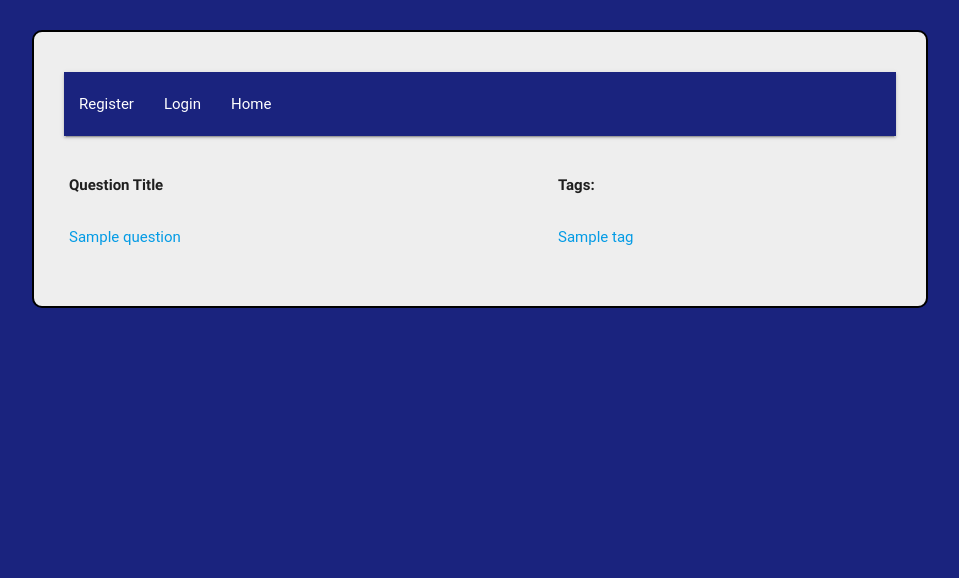
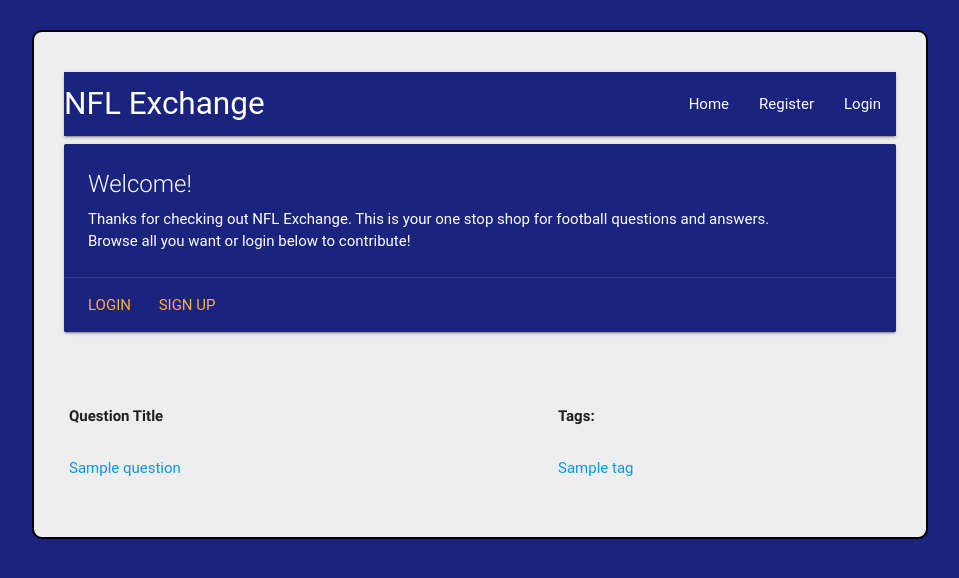
Before and after one commit to Cuddlemuffin007/nfl_exchange, a Django app: page / in a window 1280 px wide. Shown: the top 578 px of the page, without its empty margins (160-1119 px from the left). Run offline with Django 3.2, Linux system fonts and the light colour scheme; tables that the repository leaves empty hold one stand-in row (values such as "Sample post"); some libraries are stand-ins or nearby versions; some web fonts are replaced.

Commit message:
final touches

```diff
--- a/nfl_app/templates/base.html
+++ b/nfl_app/templates/base.html
@@ -12,16 +12,17 @@
 <div class="container grey lighten-3">
 <nav>
     <div class="nav-wrapper indigo darken-4">
-      <ul id="nav-mobile" class="left hide-on-med-and-down">
+      <a href="{% url 'question_list_view'  %}" class="brand-logo">NFL Exchange</a>
+      <ul id="nav-mobile" class="right hide-on-med-and-down">
         {% if user.is_authenticated %}
-        <li><a href="{% url 'logout' %}">Logout</a></li>
         <li><a href="{% url 'user_profile_detail_view' user.id %}">Your Profile</a></li>
         <li><a href="{% url 'question_list_view' %}">All Questions</a></li>
         <li><a href="{% url 'question_create_view' %}">Ask a Question</a></li>
+        <li><a href="{% url 'logout' %}">Logout</a></li>
         {% else %}
+        <li><a href="{% url 'question_list_view' %}">Home</a></li>
         <li><a href="{% url 'signup' %}">Register</a></li>
         <li><a href="{% url 'login' %}">Login</a></li>
-        <li><a href="{% url 'question_list_view' %}">Home</a></li>
         {% endif %}
       </ul>
     </div>
--- a/nfl_app/templates/nfl_app/question_form.html
+++ b/nfl_app/templates/nfl_app/question_form.html
@@ -7,7 +7,6 @@
     {% csrf_token %}
     {{ form.as_p }}
     <input type='text' name='tags' placeholder='tag1, tag2'>
-    <label for='tags'>Tags:</label>
     <br><br><br>
     <button class="btn waves-effect waves-light indigo darken-4" type="submit" name="action">Post Your Question
     <i class="material-icons right">send</i>
--- a/nfl_app/templates/nfl_app/question_list.html
+++ b/nfl_app/templates/nfl_app/question_list.html
@@ -2,6 +2,22 @@
 {% block title%}Home{% endblock %}
 
 {% block content %}
+  <div class="row">
+    <div class="col s12">
+      <div class="card indigo darken-4">
+        <div class="card-content white-text">
+          <span class="card-title">Welcome!</span>
+          <p>Thanks for checking out NFL Exchange. This is your one stop shop
+            for football questions and answers.</p>
+          <p>Browse all you want or login below to contribute!</p>
+        </div>
+        <div class="card-action">
+          <a href="{% url 'login' %}">Login</a>
+          <a href="{% url 'signup' %}">Sign Up</a>
+        </div>
+      </div>
+    </div>
+  </div>
         <br>
         <table class="highlight">
         <th>Question Title</th>
@@ -11,6 +27,9 @@
           {% for tag in question.tags.all %}
         <td><a href="{% url 'tag_detail_view' tag.id %}">{{ tag }}</a></td>
         {% endfor %}</tr>
+    {% empty %}
+          <h3>Looks like there are no questions yet.<h3>
+          <h5>Why don't you ask something?</h5>
     {% endfor %}
         </table>
         <br>
--- a/nfl_app/templates/nfl_app/userprofile_detail.html
+++ b/nfl_app/templates/nfl_app/userprofile_detail.html
@@ -7,7 +7,11 @@
 
 <h5>Questions you have asked:</h5>
 {% for question in user_questions %}
-  <div><a href="{% url 'question_detail_view' question.id %}">{{ question.title }}</a></div>
+<div class='row'>
+  <div class='col s6'><a href="{% url 'question_detail_view' question.id %}">{{ question.title }}</a></div>
+  <div class='col s6'>{{ question.posted }}</div>
+</div>
+
 {% endfor %}
 
 {% endblock %}
--- a/nfl_app/views.py
+++ b/nfl_app/views.py
@@ -6,8 +6,7 @@ from django.core.exceptions import ObjectDoesNotExist
 from django.http import HttpResponseRedirect
 from nfl_app.models import UserProfile, Question, Answer, Tag, Vote
 from rest_framework import generics
-from rest_framework.authentication import TokenAuthentication
-from rest_framework.permissions import IsAuthenticated, AllowAny, IsAuthenticatedOrReadOnly
+from rest_framework.permissions import AllowAny, IsAuthenticatedOrReadOnly
 from nfl_app.serializers import QuestionSerializer, AnswerSerializer, TagSerializer, VoteSerializer, UserSerializer
 
 
@@ -127,10 +126,7 @@ def downvote_create_view(request, pk):
 # Begin API endpoints
 class UserCreateAPIView(generics.CreateAPIView):
     serializer_class = UserSerializer
-
-    def create(self, request, *args, **kwargs):
-        request.data['poster'] = request.user.pk
-        return super().create(request, *args, **kwargs)
+    permission_classes = (AllowAny,)
 
 
 class QuestionListCreateAPIView(generics.ListCreateAPIView):
@@ -143,7 +139,7 @@ class QuestionListCreateAPIView(generics.ListCreateAPIView):
         return super().create(request, *args, **kwargs)
 
 
-class QuestionRetrieveUpdateDestroyAPIView(generics.RetrieveUpdateDestroyAPIView):
+class QuestionRetrieveAPIView(generics.RetrieveAPIView):
     queryset = Question.objects.all()
     serializer_class = QuestionSerializer
 
@@ -158,7 +154,7 @@ class AnswerListCreateAPIView(generics.ListCreateAPIView):
         return super().create(request, *args, **kwargs)
 
 
-class AnswerRetrieveUpdateDestroyAPIView(generics.RetrieveUpdateDestroyAPIView):
+class AnswerRetrieveAPIView(generics.RetrieveAPIView):
     queryset = Answer.objects.all()
     serializer_class = AnswerSerializer
 
@@ -169,7 +165,7 @@ class TagListCreateAPIView(generics.ListCreateAPIView):
     permission_classes = (IsAuthenticatedOrReadOnly,)
 
 
-class TagRetrieveUpdateDestroyAPIView(generics.RetrieveUpdateDestroyAPIView):
+class TagRetrieveAPIView(generics.RetrieveAPIView):
     queryset = Tag.objects.all()
     serializer_class = TagSerializer
 
@@ -187,6 +183,6 @@ class VoteListCreateAPIView(generics.ListCreateAPIView):
         return super().create(request, *args, **kwargs)
 
 
-class VoteRetrieveUpdateDestroyAPIView(generics.RetrieveUpdateDestroyAPIView):
+class VoteRetrieveAPIView(generics.RetrieveAPIView):
     queryset = Vote.objects.all()
     serializer_class = VoteSerializer
--- a/nfl_exchange/urls.py
+++ b/nfl_exchange/urls.py
@@ -24,9 +24,9 @@ urlpatterns = [
     url(r'^api/answers/$', views.AnswerListCreateAPIView.as_view(), name='answer_list_create_view'),
     url(r'^api/tags/$', views.TagListCreateAPIView.as_view(), name='tag_list_create_view'),
     url(r'^api/votes/$', views.VoteListCreateAPIView.as_view(), name='vote_list_create_view'),
-    # UpdateDestroy API Views
-    url(r'^api/questions/(?P<pk>\d+)/$', views.QuestionRetrieveUpdateDestroyAPIView.as_view(), name='question_retrieve_update_destroy_view'),
-    url(r'^api/answers/(?P<pk>\d+)/$', views.AnswerRetrieveUpdateDestroyAPIView.as_view(), name='answer_retrieve_update_destroy_view'),
-    url(r'^api/posts/(?P<pk>\d+)/$', views.TagRetrieveUpdateDestroyAPIView.as_view(), name='tag_retrieve_update_destroy_view'),
-    url(r'^api/votes/(?P<pk>\d+)/$', views.VoteRetrieveUpdateDestroyAPIView.as_view(), name='vote_retrieve_update_destroy_view')
+    # Retrieve API Views
+    url(r'^api/questions/(?P<pk>\d+)/$', views.QuestionRetrieveAPIView.as_view(), name='question_retrieve_view'),
+    url(r'^api/answers/(?P<pk>\d+)/$', views.AnswerRetrieveAPIView.as_view(), name='answer_retrieve_view'),
+    url(r'^api/posts/(?P<pk>\d+)/$', views.TagRetrieveAPIView.as_view(), name='tag_retrieve_view'),
+    url(r'^api/votes/(?P<pk>\d+)/$', views.VoteRetrieveAPIView.as_view(), name='vote_retrieve_view')
 ]
```
Also changed, not shown: nfl_app/templates/nfl_app/question_detail.html (+12 -9 lines), nfl_app/static/style.css (line endings or trailing spaces).
